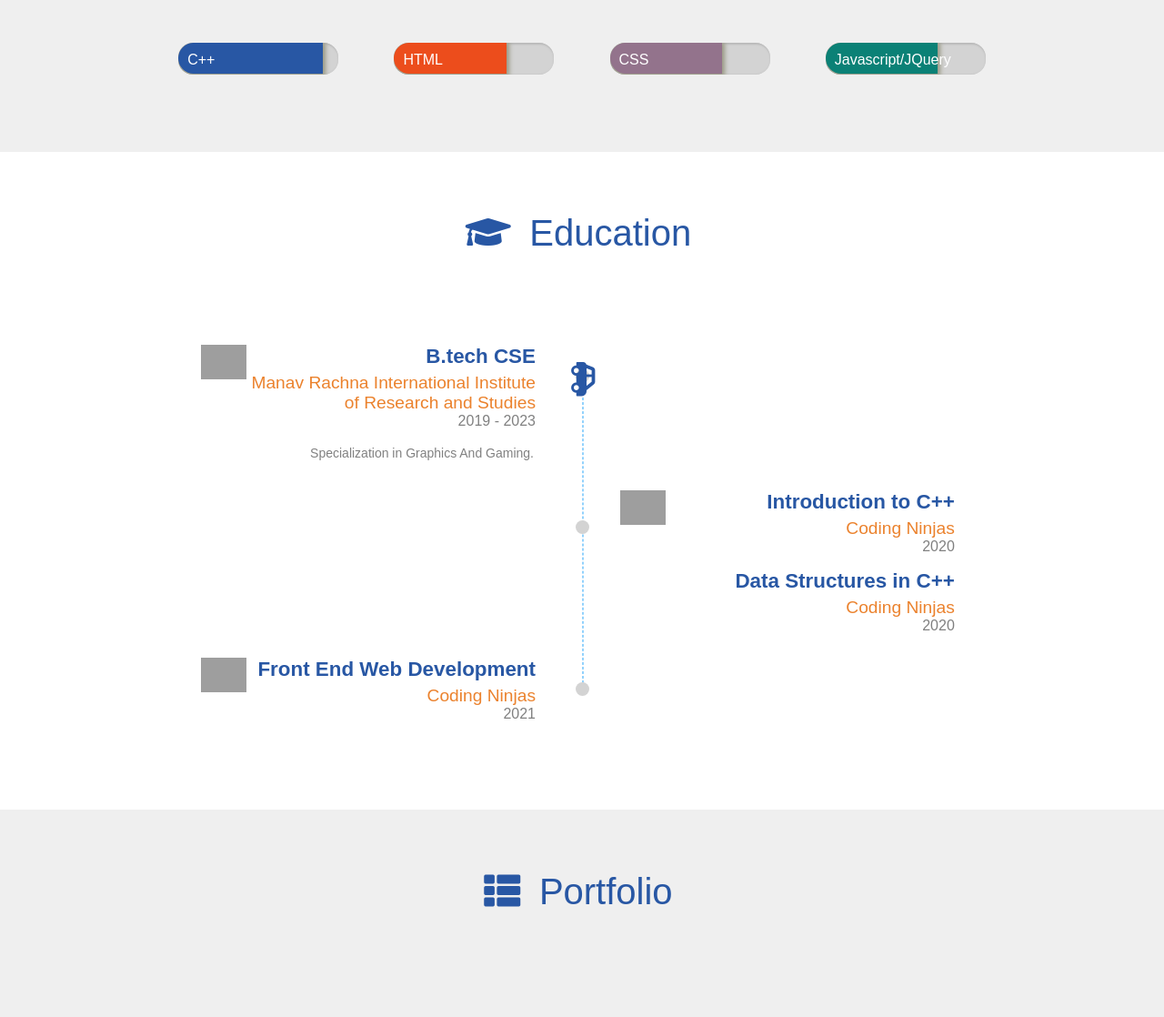
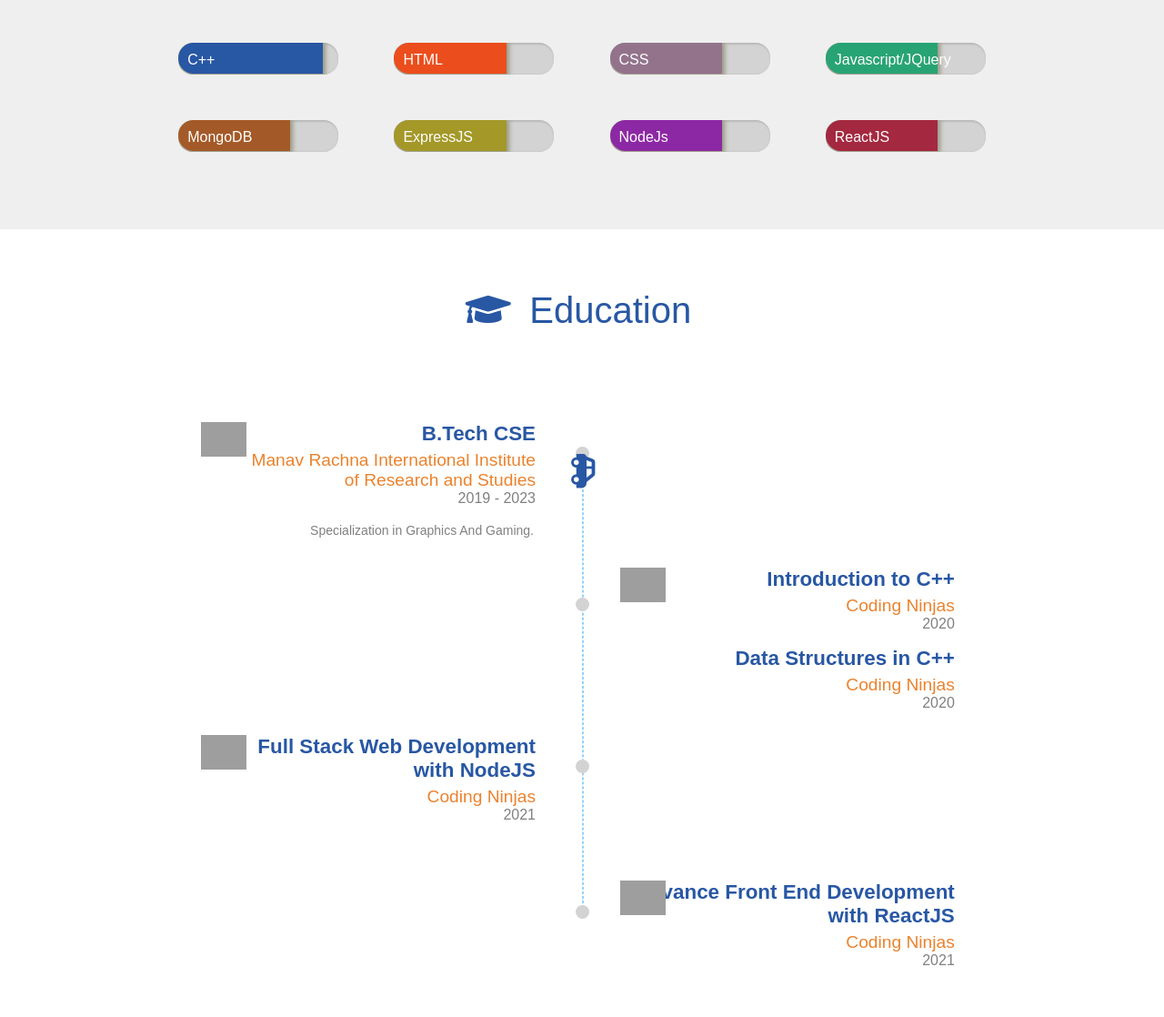
Before and after one commit to Divyansh4721/Resume, a plain HTML site: page index.html in a window 1280 px wide. Shown: the part 1000-2118 px from the top of the page at 91% size. Drawn offline with Linux system fonts and the light colour scheme; grey boxes are pictures that could not be loaded.

Commit message:
Add files via upload

```diff
--- a/index.html
+++ b/index.html
@@ -1,11 +1,14 @@
 <!DOCTYPE html>
 <html>
+
 <head>
   <title>My Name</title>
 
   <link rel="stylesheet" href="style.css">
-  <link rel="stylesheet" href="https://use.fontawesome.com/releases/v5.5.0/css/all.css" integrity="sha384-B4dIYHKNBt8Bc12p+WXckhzcICo0wtJAoU8YZTY5qE0Id1GSseTk6S+L3BlXeVIU" crossorigin="anonymous">
+  <link rel="stylesheet" href="https://use.fontawesome.com/releases/v5.5.0/css/all.css"
+    integrity="sha384-B4dIYHKNBt8Bc12p+WXckhzcICo0wtJAoU8YZTY5qE0Id1GSseTk6S+L3BlXeVIU" crossorigin="anonymous">
 </head>
+
 <body>
 
   <header id="body-header">
@@ -33,13 +36,13 @@
         </li>
       </ul>
 
-      <div class = "dropdown-menu text-right">
+      <div class="dropdown-menu text-right">
         <div class="bars">
           <i class="fas fa-bars"></i>
         </div>
-        <div class ="dropdown-list nav-menu">
-          <ul class = "no-list-style">
-            <li >
+        <div class="dropdown-list nav-menu">
+          <ul class="no-list-style">
+            <li>
               <a href="#"> Home </a>
             </li>
             <li>
@@ -97,9 +100,12 @@
       <div id="about-para">
 
         <p>
-          I'm a passionate programmer from <span class="text-highlight">Manav Rachna International Institute of Research and Studies</span>, Faridabad,Haryana.<br>
-          I have done <span class="text-highlight">Introduction to C++</span>,<span class="text-highlight"> Data Structures in C++</span>,
-          <span class="text-highlight"> Full Stack Web Development with Node.js & React.js</span> courses from <span class="text-highlight">Coding Ninjas</span>.
+          I'm a passionate programmer from <span class="text-highlight">Manav Rachna International Institute of Research
+            and Studies</span>, Faridabad,Haryana.<br>
+          I have done <span class="text-highlight">Introduction to C++</span>,<span class="text-highlight"> Data
+            Structures in C++</span>,
+          <span class="text-highlight"> Full Stack Web Development with Node.js & React.js</span> courses from <span
+            class="text-highlight">Coding Ninjas</span>.
         </p>
 
       </div>
@@ -146,6 +152,34 @@
             </div>
           </div>
         </div>
+        <div class="skill-progress">
+          <div class="seventy-percent mb-col1" data-bar-width="70">
+            <div class="skill-name">
+              <span> MongoDB </span>
+            </div>
+          </div>
+        </div>
+        <div class="skill-progress">
+          <div class="seventy-percent mb-col2" data-bar-width="70">
+            <div class="skill-name">
+              <span> ExpressJS </span>
+            </div>
+          </div>
+        </div>
+        <div class="skill-progress">
+          <div class="seventy-percent mb-col3" data-bar-width="70">
+            <div class="skill-name">
+              <span> NodeJs </span>
+            </div>
+          </div>
+        </div>
+        <div class="skill-progress">
+          <div class="seventy-percent mb-col4" data-bar-width="70">
+            <div class="skill-name">
+              <span> ReactJS </span>
+            </div>
+          </div>
+        </div>
 
       </div>
 
@@ -169,7 +203,7 @@
             <div class="timeline-logo">
               <img src="https://ninjasfiles.s3.amazonaws.com/asset_0000000000000032_1550746413_iiitd_logo.png">
             </div>
-            <h3 class="experience-designation  m0 m-blue">B.tech CSE</h3>
+            <h3 class="experience-designation  m0 m-blue">B.Tech CSE</h3>
             <h4 class="experience-company-name ">Manav Rachna International Institute <br>of Research and Studies </h4>
             <h5 class="experience-duration m0">2019 - 2023</h5>
             <p class="experience-description text-justify">Specialization in Graphics And Gaming.</p>
@@ -198,7 +232,19 @@
             <div class="timeline-logo">
               <img src="https://ninjasfiles.s3.amazonaws.com/asset_0000000000000032_1550746413_iiitd_logo.png">
             </div>
-            <h3 class="experience-designation  m0 m-blue">Front End Web Development </h3>
+            <h3 class="experience-designation  m0 m-blue">Full Stack Web Development<br> with NodeJS </h3>
+            <h4 class="experience-company-name ">Coding Ninjas</h4>
+            <h5 class="experience-duration m0">2021</h5>
+          </div>
+        </div>
+
+
+        <div class="timeline-box right ">
+          <div class="timeline-container">
+            <div class="timeline-logo">
+              <img src="https://ninjasfiles.s3.amazonaws.com/asset_0000000000000032_1550746413_iiitd_logo.png">
+            </div>
+            <h3 class="experience-designation  m0 m-blue">Advance Front End Development<br> with ReactJS </h3>
             <h4 class="experience-company-name ">Coding Ninjas</h4>
             <h5 class="experience-duration m0">2021</h5>
           </div>
@@ -225,6 +271,15 @@
       </h1>
 
       <div id="portfolio-container">
+
+        <a class="portfolio-image-container" href="https://bit.ly/2R9O6YY">
+          <img src="Portfolio (6).png">
+          <div class="portfolio-details">
+            <p>
+              Social Networking Website
+            </p>
+          </div>
+        </a>
 
         <a class="portfolio-image-container" href="https://divyansh4721.github.io/Phone/">
           <img src="Portfolio (1).png">
@@ -286,18 +341,17 @@
         <div id="my-details-container">
 
           <h3> Get In touch </h3>
-          <h3> My Address </h3>
           <div class="my-details-info-container">
             <i class="fas fa-map-marker-alt"></i>
             <span>Karnal, India / Faridabad, India</span>
           </div>
           <div class="my-details-info-container">
             <i class="fas fa-mobile-alt"></i>
-            <span>8397888887</span>
+            <span>+91-8397888887</span>
           </div>
           <div class="my-details-info-container">
             <i class="far fa-envelope"></i>
-            <span>divyanshbansal42@gmail.com</span>
+            <span>divyanshbansal4224@gmail.com</span>
           </div>
         </div>
       </div>
@@ -326,4 +380,5 @@
   <script type="text/javascript" src='script.js'></script>
 
 </body>
+
 </html>
--- a/script.js
+++ b/script.js
@@ -18,7 +18,7 @@
 
   function scrollVertically(targetSection) {
     let targetSectionCoordinates = targetSection.getBoundingClientRect();
-    if(targetSection.id=='contact'){
+    if (targetSection.id == 'contact') {
       if (targetSectionCoordinates.top <= 200) {
         clearInterval(interval);
         return;
@@ -63,7 +63,7 @@
     for (let bar of progressBars) {
       let barCoordinates = bar.getBoundingClientRect();
       if ((bar.getAttribute("data-visited") == "false") &&
-      (barCoordinates.top <= (window.innerHeight - barCoordinates.height))) {
+        (barCoordinates.top <= (window.innerHeight - barCoordinates.height))) {
         bar.setAttribute("data-visited", true);
         fillBar(bar);
       } else if (barCoordinates.top > window.innerHeight) {
--- a/style.css
+++ b/style.css
@@ -26,7 +26,7 @@ body::-webkit-scrollbar {
 
 /* Horizontal Lists */
 
-.bars{
+.bars {
   color: white;
   margin: 0;
   margin-right: 5%;
@@ -36,34 +36,36 @@ body::-webkit-scrollbar {
   font-size: 2rem;
 }
 
-.dropdown-list{
+.dropdown-list {
   margin: 0;
   display: none;
   background-color: #828470;
   box-shadow: 0px 4px 8px 1px #535547;
 }
 
-.dropdown-list ul{
+.dropdown-list ul {
   margin: 0.2rem 0.2rem;
   text-align: left;
   padding: 0px 0.8rem;
 }
-.dropdown-menu{
+
+.dropdown-menu {
   position: absolute;
   top: 25px;
   right: 25px;
 }
-.dropdown-menu:hover .dropdown-list{
+
+.dropdown-menu:hover .dropdown-list {
   display: block;
   position: absolute;
   right: 3%;
 }
 
-.dropdown-list li{
+.dropdown-list li {
   margin: 0.4rem 0px;
 }
 
-.no-list-style{
+.no-list-style {
   list-style: none;
 }
 
@@ -72,7 +74,7 @@ body::-webkit-scrollbar {
   font-size: 0.9rem;
 }
 
-.no-list-style li a{
+.no-list-style li a {
   list-style: none;
   color: white;
   text-decoration: none;
@@ -215,7 +217,7 @@ section:nth-child(2n + 1) {
   overflow: hidden;
 }
 
-.skill-progress > div {
+.skill-progress>div {
   border-radius: 20px 0px 0px 20px;
   box-shadow: 1px 1px 5px 2px #989882;
 }
@@ -278,7 +280,7 @@ section:nth-child(2n + 1) {
   overflow: hidden;
 }
 
-.timeline-logo > img {
+.timeline-logo>img {
   width: 100%;
 }
 
@@ -288,7 +290,7 @@ section:nth-child(2n + 1) {
   top: 10%;
   left: 50%;
   border: 1px dashed #0096fa6b;
-  height: 66%;
+  height: 72%;
   color: #433E3F;
 }
 
@@ -455,7 +457,7 @@ button:focus {
 
 /* Common Text Align Classes */
 
-.text-right{
+.text-right {
   text-align: right;
 }
 
@@ -507,11 +509,28 @@ button:focus {
 }
 
 .mb-teal {
-  background-color: #0b8176;
+  background-color: #28a474;
 }
 
 .mb-light-purple {
   background-color: #93738c;
+}
+
+
+.mb-col1 {
+  background-color: #a45a28;
+}
+
+.mb-col2 {
+  background-color: #a49828;
+}
+
+.mb-col3 {
+  background-color: #8d28a4;
+}
+
+.mb-col4 {
+  background-color: #a4283f;
 }
 
 
```
Also changed, not shown: Portfolio (6).png (added).
